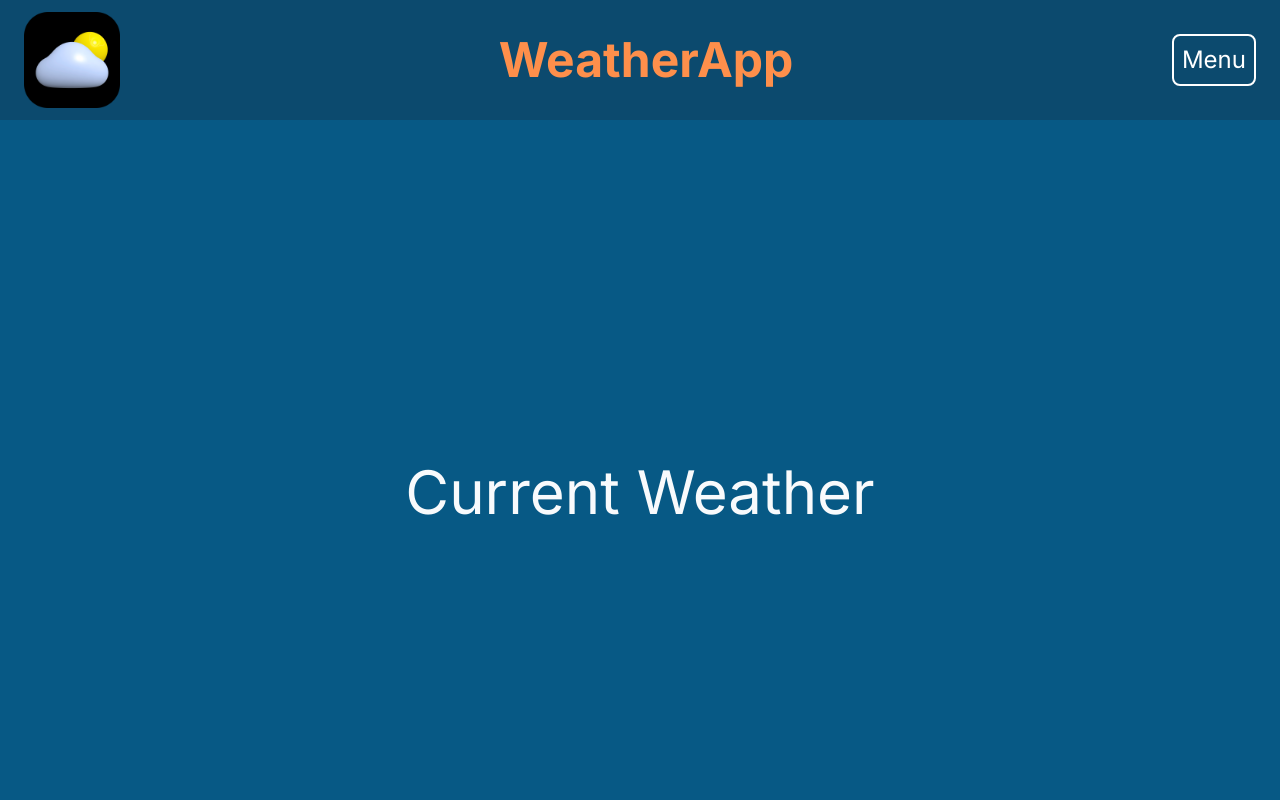
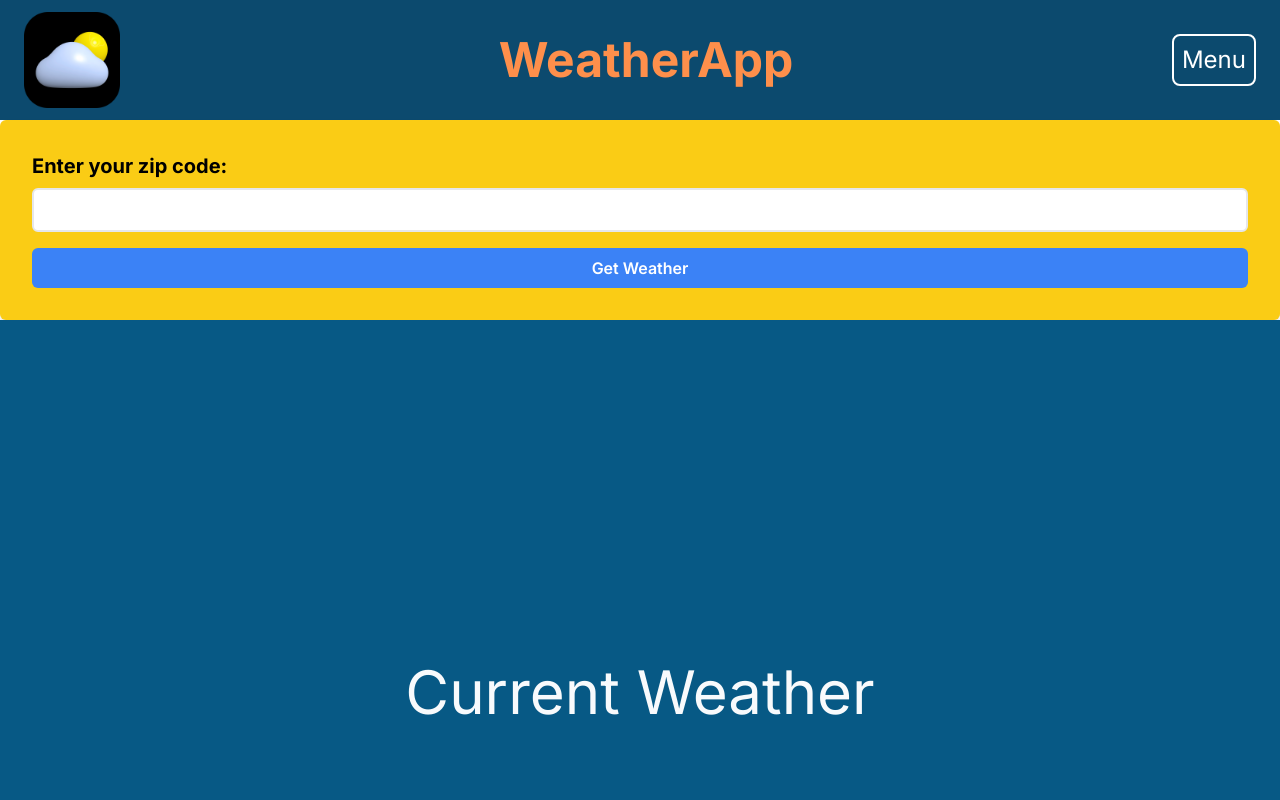
Before and after one commit to tbrown034/my-weather-app, a Next.js app: page / in a window 1280 px wide. Shown: the top 800 px of the page. Built offline with nearby package versions, Linux system fonts and the light colour scheme; no server answers.

Commit message:
WIP, trying to set up zip code

```diff
--- /dev/null
+++ b/app/Components/CityInput.jsx
@@ -0,0 +1,43 @@
+"use client";
+import { useState } from "react";
+
+export default function CityInput(props) {
+  const [zipCode, setZipCode] = useState("");
+
+  const handleSubmit = (event) => {
+    event.preventDefault(); // Prevents page refresh
+    props.onSubmit(zipCode); // Calls the parent component's function with the input data
+  };
+
+  const handleChange = (event) => {
+    setZipCode(event.target.value); // Updates state when the input changes
+  };
+
+  return (
+    <div className="p-8 mx-auto bg-yellow-400 rounded-md shadow-md ">
+      <form onSubmit={handleSubmit} className="space-y-4">
+        <div>
+          <label
+            htmlFor="zipCode"
+            className="block mb-2 text-xl font-bold text-black"
+          >
+            Enter your zip code:
+          </label>
+          <input
+            className="w-full p-2 transition-colors bg-white border-2 border-gray-200 rounded-md focus:border-blue-500"
+            id="zipCode"
+            type="text"
+            value={zipCode}
+            onChange={handleChange}
+          />
+        </div>
+        <button
+          type="submit"
+          className="w-full px-4 py-2 font-semibold text-white transition-colors bg-blue-500 rounded-md hover:bg-blue-700"
+        >
+          Get Weather
+        </button>
+      </form>
+    </div>
+  );
+}
--- a/app/api/current.jsx
+++ b/app/api/current.jsx
@@ -1,9 +1,10 @@
-export default async function GET_Current() {
+export default async function GET_Current(zipCode) {
   const api_key = process.env.NEXT_PUBLIC_WEATHERAPP_API;
   const baseURL = "https://api.weatherapi.com/v1";
-  const city = "Oklahoma City";
 
-  const res = await fetch(`${baseURL}/current.json?key=${api_key}&q=${city}`);
+  const res = await fetch(
+    `${baseURL}/current.json?key=${api_key}&q=${zipCode}`
+  );
 
   // Recommendation: handle errors
   if (!res.ok) {
--- a/app/page.js
+++ b/app/page.js
@@ -2,10 +2,12 @@ import Current from "./current/page";
 import Forecast from "./forecast/page";
 import About from "./about/page";
 import Timer from "./timer/page";
+import CityInput from "./Components/CityInput";
 
 export default function Home() {
   return (
     <>
+      <CityInput />
       <Current />
       <Forecast />
       <Timer />
```
